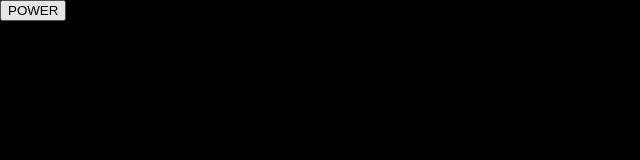
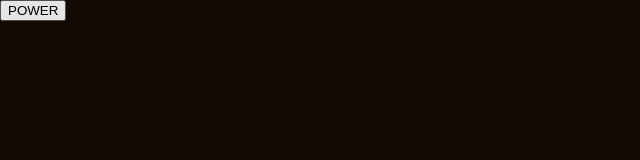
Before and after one commit to DOXE-II/Tempad, a plain HTML site: page index.html in a window 1280 px wide. Shown: the whole page, without its empty margins (0-640 px from the left). Drawn offline with Linux system fonts and the light colour scheme.

Commit message:
Couleurs de base et police de terminal

```diff
--- a/index.html
+++ b/index.html
@@ -4,6 +4,7 @@
     <meta charset="UTF-8">
     <meta name="viewport" content="width=device-width, initial-scale=1.0">
     <title>Tempad</title>
+    <link href="https://fonts.googleapis.com/css2?family=VT323&display=swap" rel="stylesheet">
     <link rel="stylesheet" href="style.css">
 </head>
 <body>
--- a/style.css
+++ b/style.css
@@ -1,3 +1,9 @@
+:root {
+    --fond: #120a05;
+    --ambre: #ff9a1f;
+}
+
+
 .screen {
     display: none;
 }
@@ -6,7 +12,8 @@
     display: block;
     width: 100vw;
     height: 100vh;
-    background-color: black;
+    background-color: var(--fond);
+    color: var(--ambre);
 
 }
 
@@ -16,4 +23,5 @@ h1 {
 
 body {
     margin: 0;
+    font-family: VT323, monospace;
 }
```
